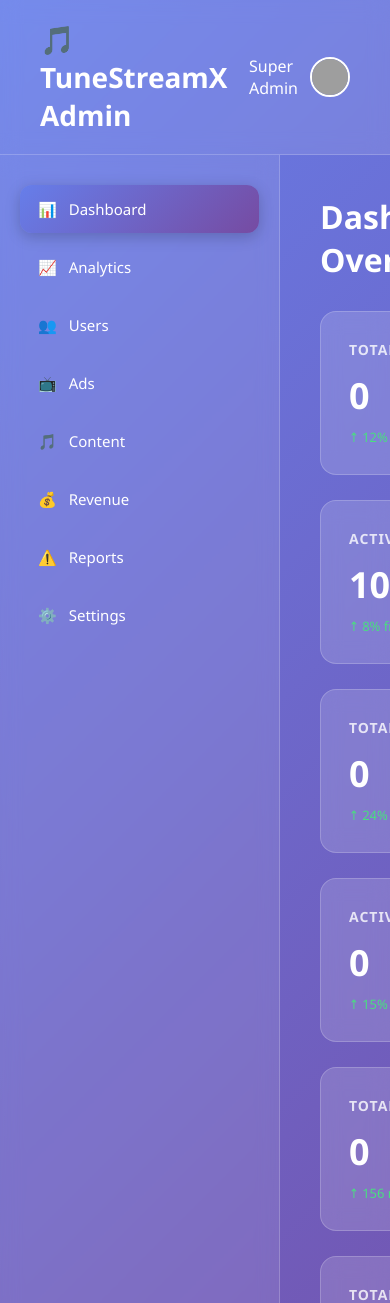
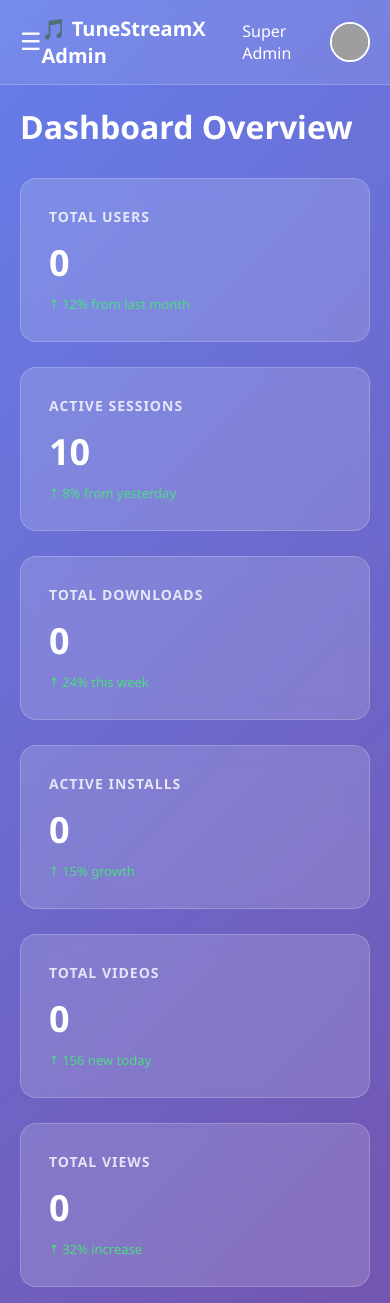
Before and after one commit to fellowz-arch/tunestreamX, a Flask app: page /admin in a window 390 px wide. Shown: the top 1303 px of the page. Run offline with Flask 3, Linux system fonts and the light colour scheme; the visitor is signed in with stand-in values (Sample User, id 1); grey boxes are pictures that could not be loaded.

Commit message:
Make admin panel mobile responsive

```diff
--- a/static/admin.js
+++ b/static/admin.js
@@ -494,3 +494,9 @@ document.addEventListener('DOMContentLoaded', function() {
         }
     }, 30000);
 });
+
+// Mobile sidebar toggle
+function toggleSidebar() {
+    const sidebar = document.querySelector('.admin-sidebar');
+    sidebar.classList.toggle('active');
+}
--- a/templates/admin.html
+++ b/templates/admin.html
@@ -35,6 +35,15 @@
             font-weight: 600;
         }
 
+        .menu-toggle {
+            display: none;
+            background: none;
+            border: none;
+            color: white;
+            font-size: 24px;
+            cursor: pointer;
+        }
+
         .admin-user {
             display: flex;
             align-items: center;
@@ -59,6 +68,7 @@
             backdrop-filter: blur(10px);
             padding: 30px 20px;
             border-right: 1px solid rgba(255, 255, 255, 0.2);
+            transition: transform 0.3s;
         }
 
         .admin-menu-item {
@@ -280,10 +290,73 @@
             margin-bottom: 20px;
             font-size: 20px;
         }
+
+        @media (max-width: 768px) {
+            .admin-header {
+                padding: 15px 20px;
+            }
+
+            .admin-header h1 {
+                font-size: 20px;
+            }
+
+            .menu-toggle {
+                display: block;
+            }
+
+            .admin-container {
+                flex-direction: column;
+            }
+
+            .admin-sidebar {
+                position: fixed;
+                left: 0;
+                top: 61px;
+                height: calc(100vh - 61px);
+                z-index: 1000;
+                transform: translateX(-100%);
+                width: 250px;
+            }
+
+            .admin-sidebar.active {
+                transform: translateX(0);
+            }
+
+            .admin-content {
+                padding: 20px;
+            }
+
+            .stats-grid {
+                grid-template-columns: 1fr;
+            }
+
+            .charts-grid {
+                grid-template-columns: 1fr;
+                height: auto;
+            }
+
+            .chart-container {
+                height: 300px;
+            }
+
+            table {
+                font-size: 12px;
+            }
+
+            th, td {
+                padding: 10px;
+            }
+
+            .action-btn {
+                padding: 6px 10px;
+                font-size: 11px;
+            }
+        }
     </style>
 </head>
 <body>
     <div class="admin-header">
+        <button class="menu-toggle" onclick="toggleSidebar()">☰</button>
         <h1>🎵 TuneStreamX Admin</h1>
         <div class="admin-user">
             <span>Super Admin</span>
```
